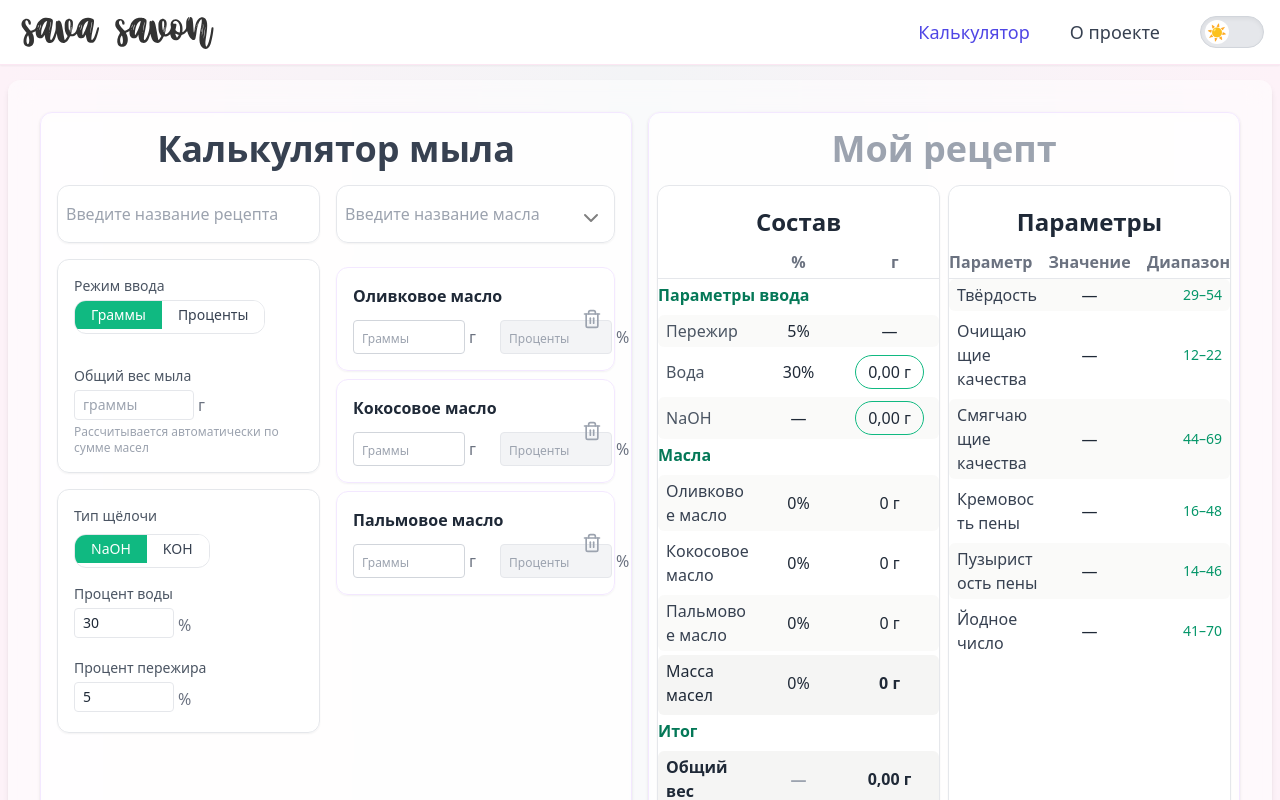
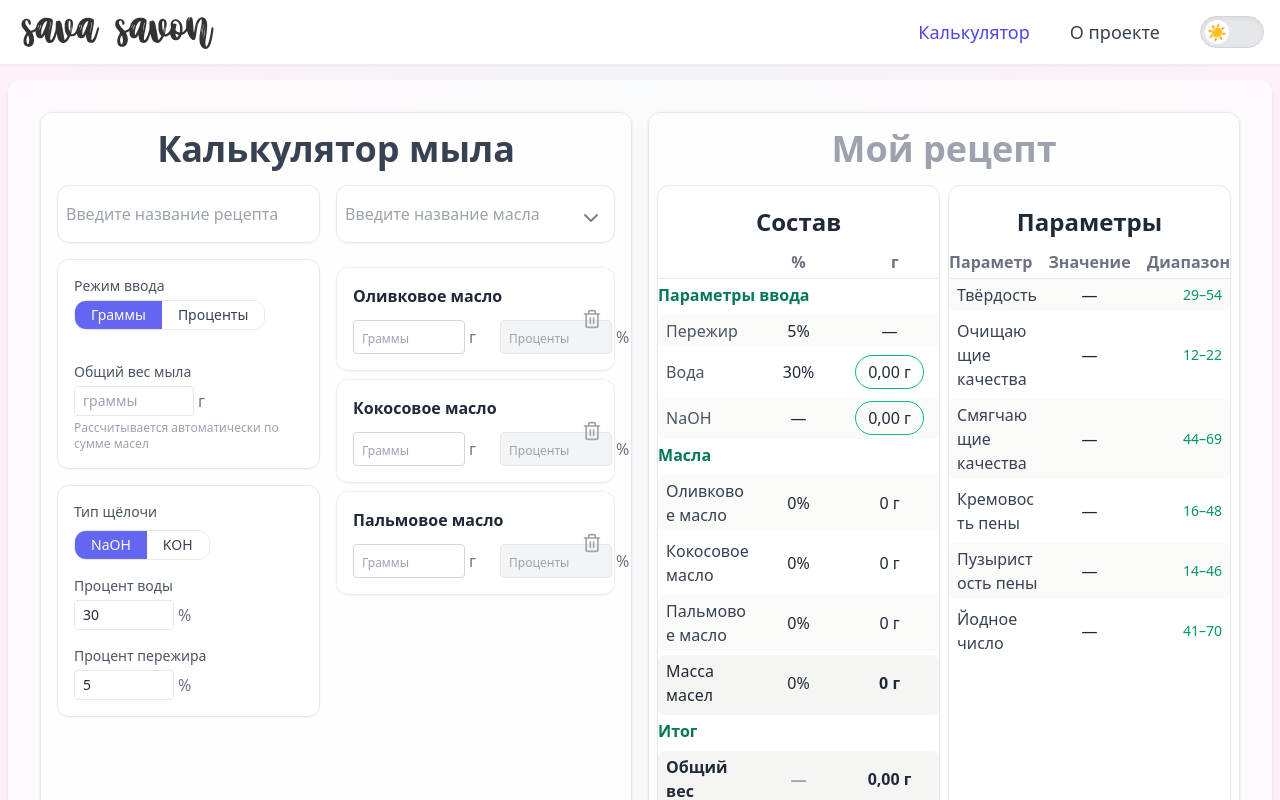
Before and after one commit to zheleznikov/sava-savon-soap, a React (Vite) app: page / in a window 1280 px wide. Shown: the top 800 px of the page. Built offline with nearby package versions, Linux system fonts and the light colour scheme.

Commit message:
tech debt recipe-setup

```diff
--- a/src/feature/recipe-setup/styles/InputTypeSetup.styles.ts
+++ b/src/feature/recipe-setup/styles/InputTypeSetup.styles.ts
@@ -37,7 +37,7 @@ const createLayoutTheme = (theme: typeof themeLight) => ({
     },
     theme: {
         label: theme.labelText,
-        buttonBase: `px-4 py-1 ${common.textSm} ${common.transition}`,
+        buttonBase: `px-4 py-1 ${common.textSm} ${common.transition} h-full`,
         buttonActive: `${theme.buttonActiveBg} ${theme.buttonActiveText}`,
         buttonInactive: `${theme.buttonBg} ${theme.buttonText} ${theme.buttonHover}`,
         inputBase: "w-[120px] text-sm",
--- a/src/feature/recipe-setup/styles/LyeWaterSuperfatSetup.styles.ts
+++ b/src/feature/recipe-setup/styles/LyeWaterSuperfatSetup.styles.ts
@@ -37,7 +37,7 @@ const createLayoutTheme = (theme: typeof themeLight) => ({
     },
     theme: {
         label: theme.labelText,
-        buttonBase: `px-4 py-1 ${common.textSm} ${common.transition}`,
+        buttonBase: `px-4 py-1 ${common.textSm} ${common.transition} h-full`,
         buttonActive: `${theme.buttonActiveBg} ${theme.buttonActiveText}`,
         buttonInactive: `${theme.buttonBg} ${theme.buttonText} ${theme.buttonHover}`,
         unitText: theme.unitText,
--- a/src/feature/recipe-setup/ui/LyeWaterSuperfatSetup.tsx
+++ b/src/feature/recipe-setup/ui/LyeWaterSuperfatSetup.tsx
@@ -22,28 +22,39 @@ export const LyeWaterSuperfatSetup: FC = () => {
     const {appTheme} = useTheme();
     const {layout, theme} = lyeWaterSuperfatSetupStyles[appTheme];
 
+    const isNaOHMode = lyeType === LyeType.NaOH;
+
     return (
         <InputBlockWrapper className={layout.wrapper}>
 
             {/* Строка 1 — выбор щёлочи */}
             <div className={layout.lyeTypeRow}>
-                <label className={clsx(theme.label, layout.label)}>{l.label_lye_type}</label>
+                <label className={clsx(theme.label, layout.label)}>
+                    {l.label_lye_type}
+                </label>
                 <div className={layout.buttonGroup}>
-                    {
-                        [LyeType.NaOH, LyeType.KOH].map((type) => (
+
                     <button
-                                key={type}
                         type="button"
-                                onClick={() => setLyeType(type as LyeType.NaOH | LyeType.KOH)}
+                        onClick={() => setLyeType(LyeType.NaOH)}
                         className={clsx(
                             theme.buttonBase,
-                                    lyeType === type ? theme.buttonActive : theme.buttonInactive
+                            isNaOHMode ? theme.buttonActive : theme.buttonInactive
                         )}
                     >
-                                {type}
+                        {LyeType.NaOH}
                     </button>
-                        ))
-                    }
+
+                    <button
+                        type="button"
+                        onClick={() => setLyeType(LyeType.KOH)}
+                        className={clsx(
+                            theme.buttonBase,
+                            !isNaOHMode ? theme.buttonActive : theme.buttonInactive
+                        )}
+                    >
+                        {LyeType.KOH}
+                    </button>
                 </div>
             </div>
 
--- /dev/null
+++ b/src/shared/styles/RecipeContainer.styles.ts
@@ -0,0 +1,22 @@
+// === Recipe section wrapper ===
+
+import {colors, common} from "./layout";
+
+export const recipeContainerStyles = {
+    layout: `
+        w-full
+        lg:w-1/2
+        ${colors.light.border}
+        ${common.blur}
+        ${common.borderRadius}
+       shadow
+        p-4
+        ${common.transition}
+        transform relative z-10
+        hover:shadow-xl hover:scale-[1.002]
+    `,
+    theme: {
+        light: `${colors.light.bg} hover:bg-white/90 hover:border-purple-150`,
+        dark: `${colors.dark.bg} hover:bg-gray-800/90 hover:border-gray-600`,
+    }
+};
--- a/src/shared/styles/inputBlockWrapper.ts
+++ b/src/shared/styles/inputBlockWrapper.ts
@@ -3,7 +3,7 @@ import {colors, common} from "./layout";
 
 export const input_block_wrapper = {
     layout: `${colors.light.border} ${common.borderRadius} ${common.blur} ${common.shadowSm} p-4 mb-4 `,
-    // layout: "border border-gray-200 rounded-xl p-4 backdrop-blur-sm shadow-sm mb-4",
+
     theme: {
         light: colors.light.bg,
         dark: colors.dark.bg
--- a/src/shared/styles/layout.ts
+++ b/src/shared/styles/layout.ts
@@ -10,7 +10,7 @@ export const common = {
     transition: "transition duration-200",
     flexColumn: "flex flex-col",
     labelText: "text-sm text-gray-600 mb-1",
-    textSm: "text-sm mb-1",
+    textSm: "text-sm",
 };
 
 export const colors = {
@@ -23,7 +23,7 @@ export const colors = {
         radioText: "text-gray-700",
         radioBg: "bg-white",
         radioHover: "hover:bg-gray-100",
-        radioActiveBg: "bg-emerald-500",
+        radioActiveBg: "bg-indigo-500",
         radioActiveText: "text-white",
         labelText: "text-gray-600"
     },
--- a/src/shared/ui/CalcBlockWrapper.tsx
+++ /dev/null
@@ -1,21 +0,0 @@
-import {FC, ReactNode} from "react";
-
-interface CardBlockProps {
-    children: ReactNode;
-    className?: string;
-}
-
-export const CalcBlockWrapper:FC<CardBlockProps> = ({ children, className = "" }) => {
-    return (
-        <div
-            className={`
-                w-full lg:w-1/2 border border-purple-100 bg-white/50 backdrop-blur-sm
-                rounded-xl p-4 shadow transition duration-200 ease-in-out
-                hover:shadow-xl hover:border-purple-150 hover:bg-white/90
-                hover:scale-[1.002]
-                transform relative z-10 ${className}`}
-        >
-            {children}
-        </div>
-    );
-};
--- a/src/shared/ui/InputBlockWrapper.tsx
+++ b/src/shared/ui/InputBlockWrapper.tsx
@@ -11,6 +11,7 @@ interface CardBlockProps {
 export const InputBlockWrapper = ({ children, className = "" }: CardBlockProps) => {
 
     const {appTheme} = useTheme();
+
     const classList = clsx(
         className,
         input_block_wrapper.layout,
--- /dev/null
+++ b/src/shared/ui/RecipeContainer.tsx
@@ -0,0 +1,17 @@
+import {FC, ReactNode} from "react";
+import {recipeContainerStyles} from "../styles/RecipeContainer.styles";
+import {useTheme} from "../../app/providers/ThemeContext";
+
+interface CardBlockProps {
+    children: ReactNode;
+    className?: string;
+}
+
+export const RecipeContainer: FC<CardBlockProps> = ({ children, className = "" }) => {
+    const {appTheme} = useTheme();
+    return (
+        <div className={`${recipeContainerStyles.layout} ${recipeContainerStyles.theme[appTheme]} ${className}`}>
+            {children}
+        </div>
+    );
+};
--- a/src/widgets/input/RecipeBuilder.tsx
+++ b/src/widgets/input/RecipeBuilder.tsx
@@ -2,7 +2,7 @@ import {OilAutocomplete} from "../../feature/oil-management/ui/OilAutocomplete";
 import {OilAddedLine} from "../../feature/oil-management/ui/OilAddedLine";
 import {useSoapRecipe} from "../../feature/recipe-calculation/model/useSoapRecipe";
 import {OilWeightSummary} from "../../feature/percent-progress-bar/OilWeightSummary";
-import {CalcBlockWrapper} from "../../shared/ui/CalcBlockWrapper";
+import {RecipeContainer} from "../../shared/ui/RecipeContainer";
 import {RecipeNameInput} from "../../feature/recipe-name-input/RecipeNameInput";
 import {LyeWaterSuperfatSetup} from "../../feature/recipe-setup";
 import {InputTypeSetup} from "@/feature/recipe-setup";
@@ -12,7 +12,7 @@ export const RecipeBuilder = () => {
     const {selectedOils, handleToggleOil} = useSoapRecipe();
 
     return (
-        <CalcBlockWrapper className={"z-50"}>
+        <RecipeContainer className={"z-50"}>
 
             <div className={"mb-4"}>
                 <h2
@@ -47,6 +47,6 @@ export const RecipeBuilder = () => {
                 </div>
             </div>
 
-        </CalcBlockWrapper>
+        </RecipeContainer>
     );
 };
--- a/src/widgets/recipe-card/ui/RecipeCard.tsx
+++ b/src/widgets/recipe-card/ui/RecipeCard.tsx
@@ -4,13 +4,13 @@ import {OilsList} from "@/feature/outpt-oils-list/OilsList";
 import {ResultSummary} from "@/feature/output-summary/ResultSummary";
 import {RecipeParametersTable} from "@/feature/recipe-params-table/RecipeParametersTable";
 import {InputBlockWrapper} from "@/shared/ui/InputBlockWrapper";
-import {CalcBlockWrapper} from "@/shared/ui/CalcBlockWrapper";
 import React, {FC} from "react";
 import {LyeType} from "@/app/providers/SoapRecipeContext.types";
 import {TOil} from "@/entities/oil/model/oil.types";
 import {RecipeParametersTableProps} from "../../../feature/recipe-params-table/RecipeParametersTable";
 
 import { useNavigate } from "react-router-dom";
+import {RecipeContainer} from "../../../shared/ui/RecipeContainer";
 
 
 interface Props {
@@ -61,7 +61,7 @@ export const RecipeCard: FC<Props> = ({
 
 
     return (
-        <CalcBlockWrapper className={"px-0 sm:px-2"}>
+        <RecipeContainer className={"px-0 sm:px-2"}>
 
             <div className={"mb-4"}>
                 <RecipeTitleInput
@@ -127,6 +127,6 @@ export const RecipeCard: FC<Props> = ({
             </div>
 
 
-        </CalcBlockWrapper>
+        </RecipeContainer>
     );
 };
--- a/src/widgets/recipe-summary/RecipeSummaryBlock.tsx
+++ b/src/widgets/recipe-summary/RecipeSummaryBlock.tsx
@@ -5,7 +5,7 @@ import {OilsList} from "../../feature/outpt-oils-list/OilsList";
 import {ResultSummary} from "../../feature/output-summary/ResultSummary";
 import {RecipeParametersTable} from "../../feature/recipe-params-table/RecipeParametersTable";
 import {InputBlockWrapper} from "../../shared/ui/InputBlockWrapper";
-import {CalcBlockWrapper} from "../../shared/ui/CalcBlockWrapper";
+import {RecipeContainer} from "../../shared/ui/RecipeContainer";
 import React, {FC} from "react";
 import {useSoapCalculations} from "../../feature/recipe-calculation/model/useSoapCalculations";
 import {useSoapRecipe} from "../../feature/recipe-calculation/model/useSoapRecipe";
@@ -55,7 +55,7 @@ export const RecipeSummaryBlock: FC = () => {
 
 
     return (
-        <CalcBlockWrapper className={"relative px-0 sm:px-2"}>
+        <RecipeContainer className={"relative px-0 sm:px-2"}>
             {isDownloadingPdf && (
                 <div className="absolute inset-0 bg-white/70 backdrop-blur-sm flex items-center justify-center z-50">
                     <div className="flex flex-col items-center space-y-2">
@@ -146,6 +146,6 @@ export const RecipeSummaryBlock: FC = () => {
             </div>
 
 
-        </CalcBlockWrapper>
+        </RecipeContainer>
     );
 };
```
Lines whose indentation alone changed are shown as unchanged.
